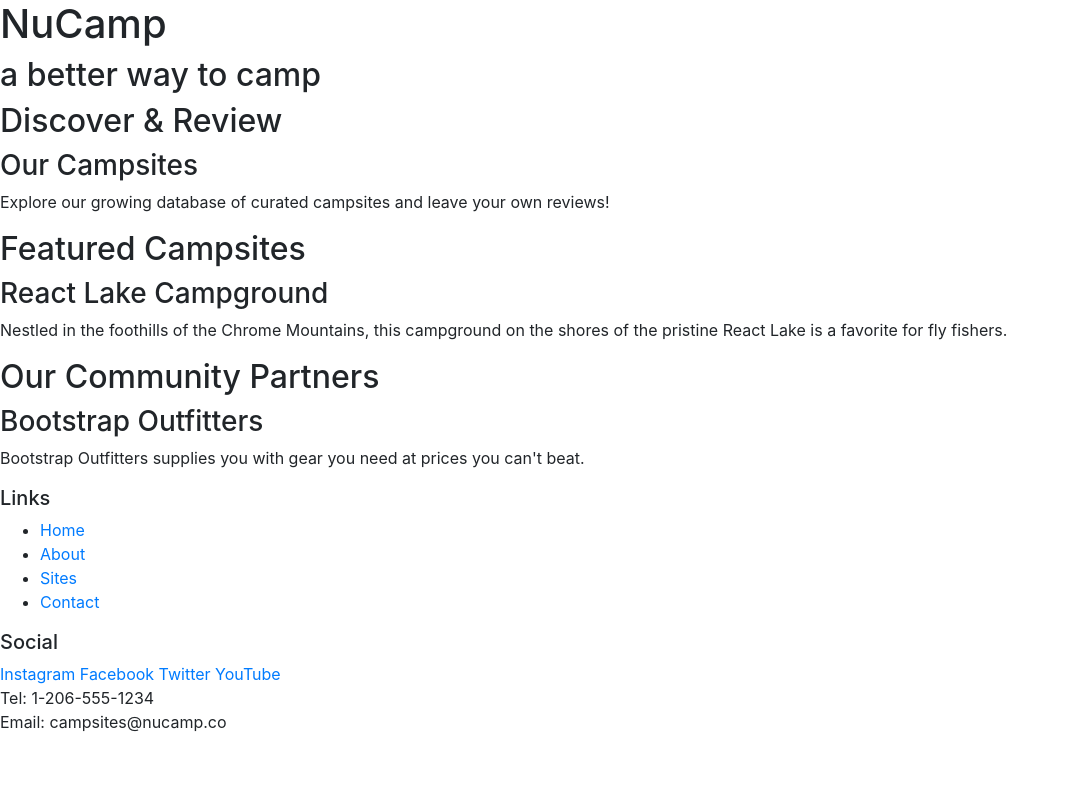
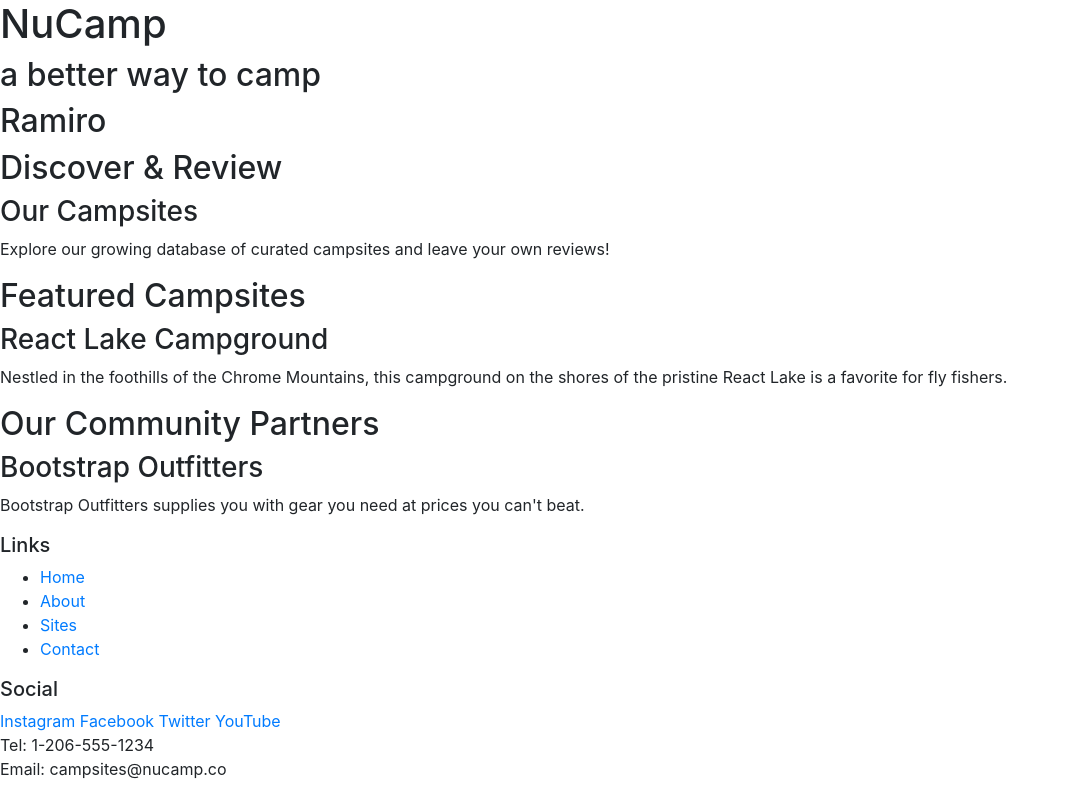
Before and after one commit to ramiromelo/BootstrapStudy, a website: page index.html in a window 1280 px wide. Shown: the whole page, without its empty margins (0-1069 px from the left). Drawn offline with nearby package versions, Linux system fonts and the light colour scheme.

Commit message:
Fist commit

```diff
--- a/index.html
+++ b/index.html
@@ -18,6 +18,8 @@
         <div>
             <h1>NuCamp</h1>
             <h2>a better way to camp</h2>
+            <h2>Ramiro</h2>
+
         </div>
     </header>
 
```
